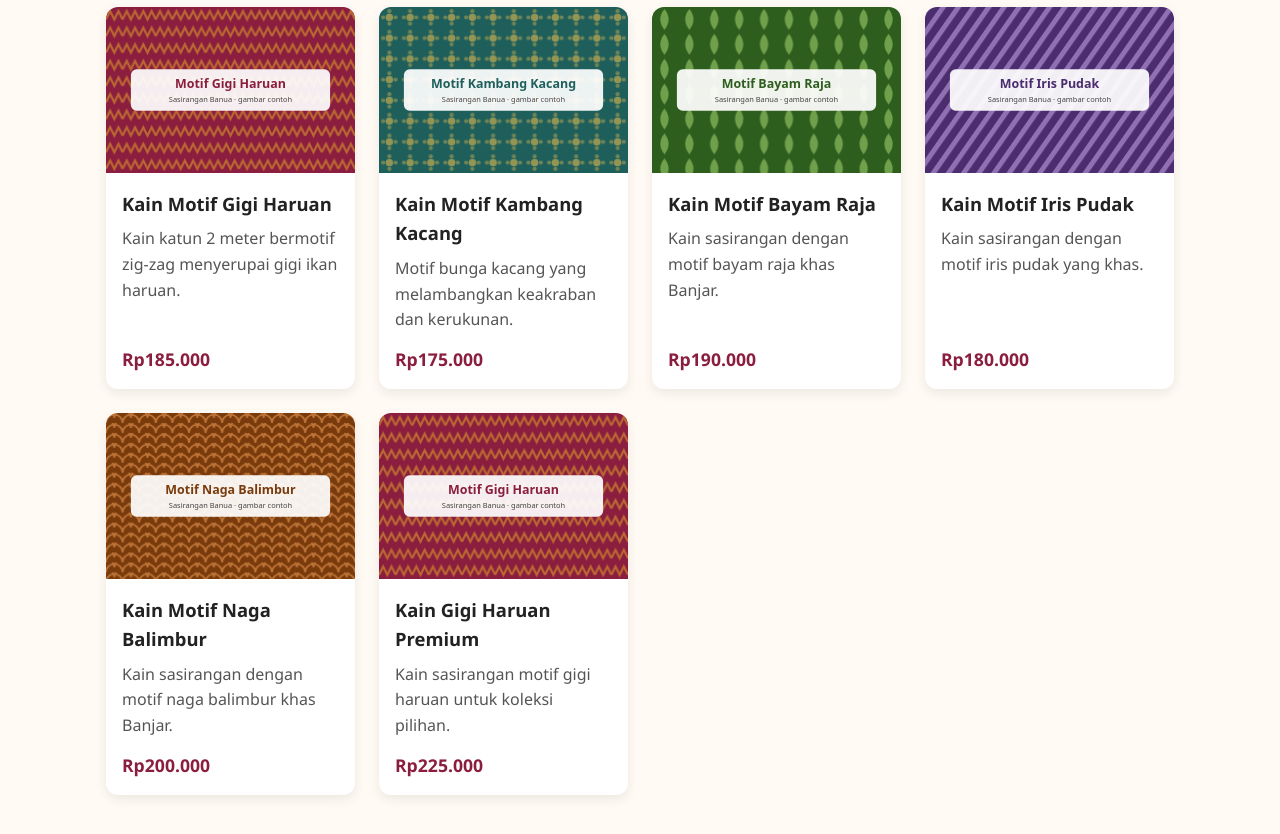
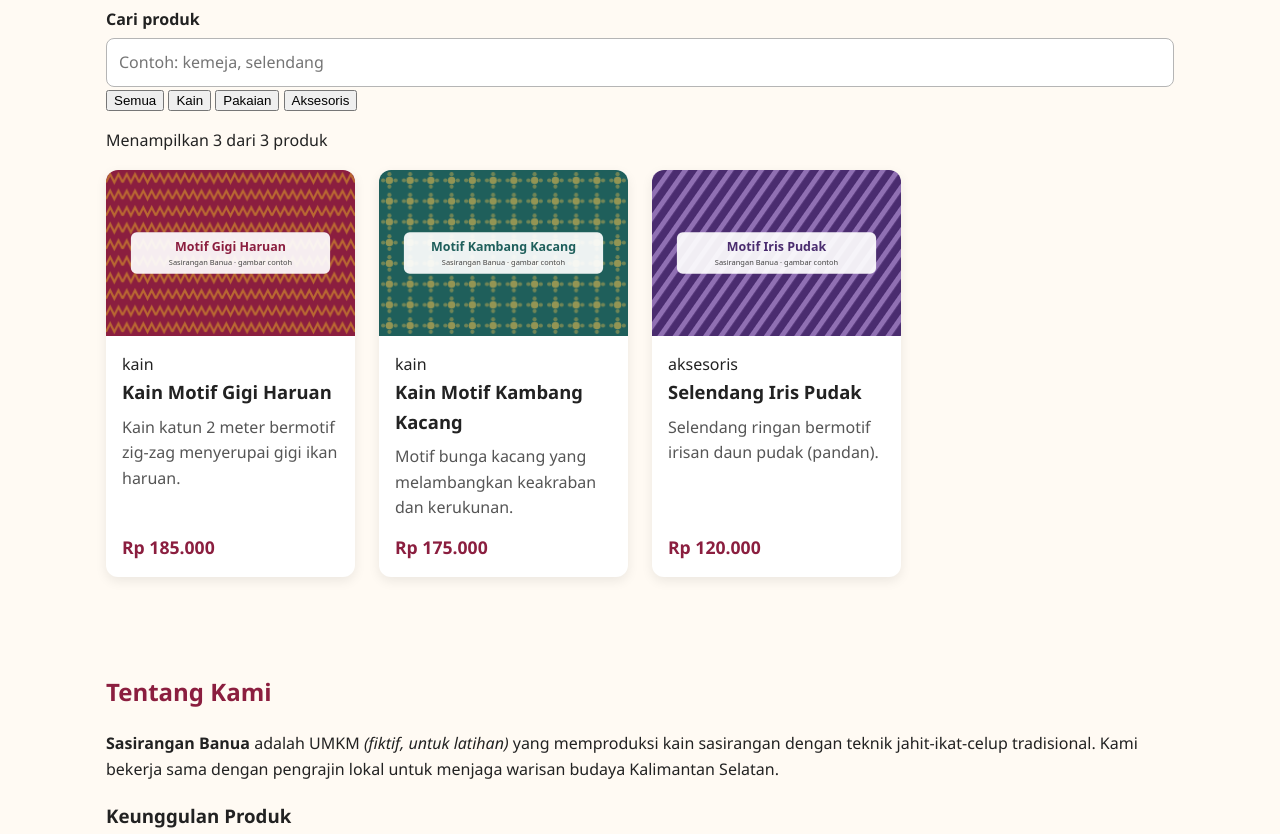
Before and after one commit to royy865/web1-2510010129, a plain HTML site: page index.html in a window 1280 px wide. Shown: the part 600-1434 px from the top of the page. Drawn offline with Linux system fonts and the light colour scheme.

Commit message:
Tampilkan katalog dari array data dengan DOM

```diff
--- a/index.html
+++ b/index.html
@@ -1,11 +1,15 @@
-<!DOCTYPE html>
+<!doctype html>
 <html lang="id">
   <head>
-  <meta charset="UTF-8">
-  <meta name="viewport" content="width=device-width, initial-scale=1.0">
-  <meta name="description" content="Katalog kain dan busana Sasirangan khas Banjarmasin karya pengrajin lokal.">
+    <meta charset="UTF-8" />
+    <meta name="viewport" content="width=device-width, initial-scale=1.0" />
+    <meta
+      name="description"
+      content="Katalog kain dan busana Sasirangan khas Banjarmasin karya pengrajin lokal."
+    />
     <title>Sasirangan Banua | Kain Khas Banjar</title>
-  <link rel="stylesheet" href="css/style.css">
+    <link rel="stylesheet" href="css/style.css" />
+    <script src="js/katalog.js" defer></script>
   </head>
   <body>
     <!-- ========== HEADER & NAVIGASI ========== -->
@@ -25,8 +29,10 @@
       <!-- ========== HERO ========== -->
       <section class="hero" id="beranda">
         <h1>Kain Sasirangan Asli Banjarmasin</h1>
-    <p>Dibuat tangan oleh pengrajin Kampung Sasirangan dengan motif warisan Urang Banjar.
-      Setiap helai kain membawa cerita tentang budaya Banua.</p>
+        <p>
+          Dibuat tangan oleh pengrajin Kampung Sasirangan dengan motif warisan
+          Urang Banjar. Setiap helai kain membawa cerita tentang budaya Banua.
+        </p>
         <a class="tombol" href="#katalog">Lihat Katalog</a>
       </section>
 
@@ -35,75 +41,55 @@
         <h2>Katalog Produk</h2>
         <p>Pilihan kain, busana, dan aksesoris Sasirangan terbaru.</p>
 
-      <div class="katalog-grid">
-
-        <article class="kartu">
-          <img src="img/gigi-haruan.svg"
-               alt="Kain sasirangan motif gigi haruan"
-               width="600" height="400">
-          <div class="kartu-isi">
-            <h3>Kain Motif Gigi Haruan</h3>
-            <p>Kain katun 2 meter bermotif zig-zag menyerupai gigi ikan haruan.</p>
-            <p class="harga">Rp185.000</p>
+        <div class="kontrol-katalog">
+          <div class="kolom">
+            <label for="cari">Cari produk</label>
+            <input
+              type="search"
+              id="cari"
+              placeholder="Contoh: kemeja, selendang"
+            />
           </div>
-        </article>
-
-        <article class="kartu">
-          <img src="img/kambang-kacang.svg"
-               alt="Kain sasirangan motif kambang kacang"
-               width="600" height="400">
-          <div class="kartu-isi">
-            <h3>Kain Motif Kambang Kacang</h3>
-            <p>Motif bunga kacang yang melambangkan keakraban dan kerukunan.</p>
-            <p class="harga">Rp175.000</p>
+          <div class="filter" role="group" aria-label="Filter kategori">
+            <button
+              type="button"
+              class="tombol-filter aktif"
+              data-kategori="semua"
+              aria-pressed="true"
+            >
+              Semua
+            </button>
+            <button
+              type="button"
+              class="tombol-filter"
+              data-kategori="kain"
+              aria-pressed="false"
+            >
+              Kain
+            </button>
+            <button
+              type="button"
+              class="tombol-filter"
+              data-kategori="pakaian"
+              aria-pressed="false"
+            >
+              Pakaian
+            </button>
+            <button
+              type="button"
+              class="tombol-filter"
+              data-kategori="aksesoris"
+              aria-pressed="false"
+            >
+              Aksesoris
+            </button>
           </div>
-        </article>
-
-        <article class="kartu">
-          <img src="img/bayam-raja.svg"
-               alt="Kain sasirangan motif bayam raja"
-               width="600" height="400">
-          <div class="kartu-isi">
-            <h3>Kain Motif Bayam Raja</h3>
-            <p>Kain sasirangan dengan motif bayam raja khas Banjar.</p>
-            <p class="harga">Rp190.000</p>
         </div>
-        </article>
-
-        <article class="kartu">
-          <img src="img/iris-pudak.svg"
-               alt="Kain sasirangan motif iris pudak"
-               width="600" height="400">
-          <div class="kartu-isi">
-            <h3>Kain Motif Iris Pudak</h3>
-            <p>Kain sasirangan dengan motif iris pudak yang khas.</p>
-            <p class="harga">Rp180.000</p>
-          </div>
-        </article>
-
-        <article class="kartu">
-          <img src="img/naga-balimbur.svg"
-               alt="Kain sasirangan motif naga balimbur"
-               width="600" height="400">
-          <div class="kartu-isi">
-            <h3>Kain Motif Naga Balimbur</h3>
-            <p>Kain sasirangan dengan motif naga balimbur khas Banjar.</p>
-            <p class="harga">Rp200.000</p>
-          </div>
-        </article>
-
-        <article class="kartu">
-          <img src="img/gigi-haruan.svg"
-               alt="Kain sasirangan gigi haruan pilihan"
-               width="600" height="400">
-          <div class="kartu-isi">
-            <h3>Kain Gigi Haruan Premium</h3>
-            <p>Kain sasirangan motif gigi haruan untuk koleksi pilihan.</p>
-            <p class="harga">Rp225.000</p>
-          </div>
-        </article>
-
-      </div>
+        <p id="info-jumlah" class="info-jumlah" aria-live="polite"></p>
+        <div id="daftar-katalog" class="katalog-grid"></div>
+        <noscript
+          ><p>Aktifkan JavaScript untuk melihat katalog produk.</p></noscript
+        >
       </section>
       <!-- ========== TENTANG ========== -->
       <section class="bagian" id="tentang">
@@ -111,8 +97,8 @@
         <p>
           <strong>Sasirangan Banua</strong> adalah UMKM
           <em>(fiktif, untuk latihan)</em> yang memproduksi kain sasirangan
-        dengan teknik jahit-ikat-celup tradisional. Kami bekerja sama
-        dengan pengrajin lokal untuk menjaga warisan budaya Kalimantan Selatan.
+          dengan teknik jahit-ikat-celup tradisional. Kami bekerja sama dengan
+          pengrajin lokal untuk menjaga warisan budaya Kalimantan Selatan.
         </p>
 
         <h3>Keunggulan Produk</h3>
@@ -124,7 +110,9 @@
 
         <h3>Jam Buka Galeri</h3>
         <table>
-        <caption>Jadwal buka galeri Sasirangan Banua (WITA)</caption>
+          <caption>
+            Jadwal buka galeri Sasirangan Banua (WITA)
+          </caption>
           <thead>
             <tr>
               <th scope="col">Hari</th>
@@ -151,8 +139,13 @@
 
     <!-- ========== FOOTER ========== -->
     <footer class="footer-situs">
-    <p>&copy; 2026 Sasirangan Banua &middot; Kampung Sasirangan, Banjarmasin</p>
-    <p>Dibuat oleh Muhammad Royyan (2510010129) &middot; Praktikum Pemrograman Web 1 UNISKA MAB</p>
+      <p>
+        &copy; 2026 Sasirangan Banua &middot; Kampung Sasirangan, Banjarmasin
+      </p>
+      <p>
+        Dibuat oleh Muhammad Royyan (2510010129) &middot; Praktikum Pemrograman
+        Web 1 UNISKA MAB
+      </p>
     </footer>
   </body>
 </html>
--- /dev/null
+++ b/js/katalog.js
@@ -0,0 +1,101 @@
+// =========================================================
+// katalog.js — Modul 3: menampilkan katalog dengan DOM
+// Praktikum Pemrograman Web 1 · Sasirangan Banua
+// =========================================================
+
+// 1. Data katalog: array yang berisi objek-objek produk
+const katalog = [
+    {
+        id: 1,
+        nama: "Kain Motif Gigi Haruan",
+        kategori: "kain",
+        harga: 185000,
+        gambar: "img/gigi-haruan.svg",
+        deskripsi:
+            "Kain katun 2 meter bermotif zig-zag menyerupai gigi ikan haruan.",
+    },
+    {
+        id: 2,
+        nama: "Kain Motif Kambang Kacang",
+        kategori: "kain",
+        harga: 175000,
+        gambar: "img/kambang-kacang.svg",
+        deskripsi: "Motif bunga kacang yang melambangkan keakraban dan kerukunan.",
+    },
+    {
+        id: 3,
+        nama: "Selendang Iris Pudak",
+        kategori: "aksesoris",
+        harga: 120000,
+        gambar: "img/iris-pudak.svg",
+        deskripsi: "Selendang ringan bermotif irisan daun pudak (pandan).",
+    },
+    // ... lanjutkan untuk semua item (minimal 8 untuk tema Anda)
+];
+
+// 2. Ambil elemen-elemen HTML yang akan dimanipulasi
+const daftarKatalog = document.querySelector("#daftar-katalog");
+const inputCari = document.querySelector("#cari");
+const tombolFilter = document.querySelectorAll(".tombol-filter");
+const infoJumlah = document.querySelector("#info-jumlah");
+// 3. Status filter yang sedang aktif
+let kategoriAktif = "semua";
+// 4. Mengubah angka menjadi format Rupiah, contoh: 185000 -> "Rp 185.000"
+function formatRupiah(angka) {
+    return new Intl.NumberFormat("id-ID", {
+        style: "currency",
+        currency: "IDR",
+        minimumFractionDigits: 0,
+    }).format(angka);
+}
+
+// 5. Membuat elemen <article> untuk satu produk
+function buatKartu(produk) {
+    const kartu = document.createElement("article");
+    kartu.className = "kartu";
+
+    const gambar = document.createElement("img");
+    gambar.src = produk.gambar;
+    gambar.alt = produk.nama;
+    gambar.width = 600;
+    gambar.height = 400;
+    gambar.loading = "lazy";
+
+    const isi = document.createElement("div");
+    isi.className = "kartu-isi";
+
+    const label = document.createElement("span");
+    label.className = "label-kategori";
+    label.textContent = produk.kategori;
+
+    const judul = document.createElement("h3");
+    judul.textContent = produk.nama;
+
+    const deskripsi = document.createElement("p");
+    deskripsi.textContent = produk.deskripsi;
+
+    const harga = document.createElement("p");
+    harga.className = "harga";
+    harga.textContent = formatRupiah(produk.harga);
+
+    isi.append(label, judul, deskripsi, harga);
+    kartu.append(gambar, isi);
+    return kartu;
+}
+
+// 6. Menampilkan sekumpulan produk ke dalam #daftar-katalog
+function tampilkanKatalog(daftarProduk) {
+    daftarKatalog.replaceChildren(); // kosongkan isi sebelumnya
+    if (daftarProduk.length === 0) {
+        const kosong = document.createElement("p");
+        kosong.textContent = "Produk tidak ditemukan. Coba kata kunci lain.";
+        daftarKatalog.append(kosong);
+    }
+    daftarProduk.forEach((produk) => {
+        daftarKatalog.append(buatKartu(produk));
+    });
+    infoJumlah.textContent = `Menampilkan ${daftarProduk.length} dari ${katalog.length} produk`;
+}
+
+// 10. Tampilkan semua produk ketika halaman pertama kali dibuka
+tampilkanKatalog(katalog);
```
Lines whose indentation alone changed are shown as unchanged.
